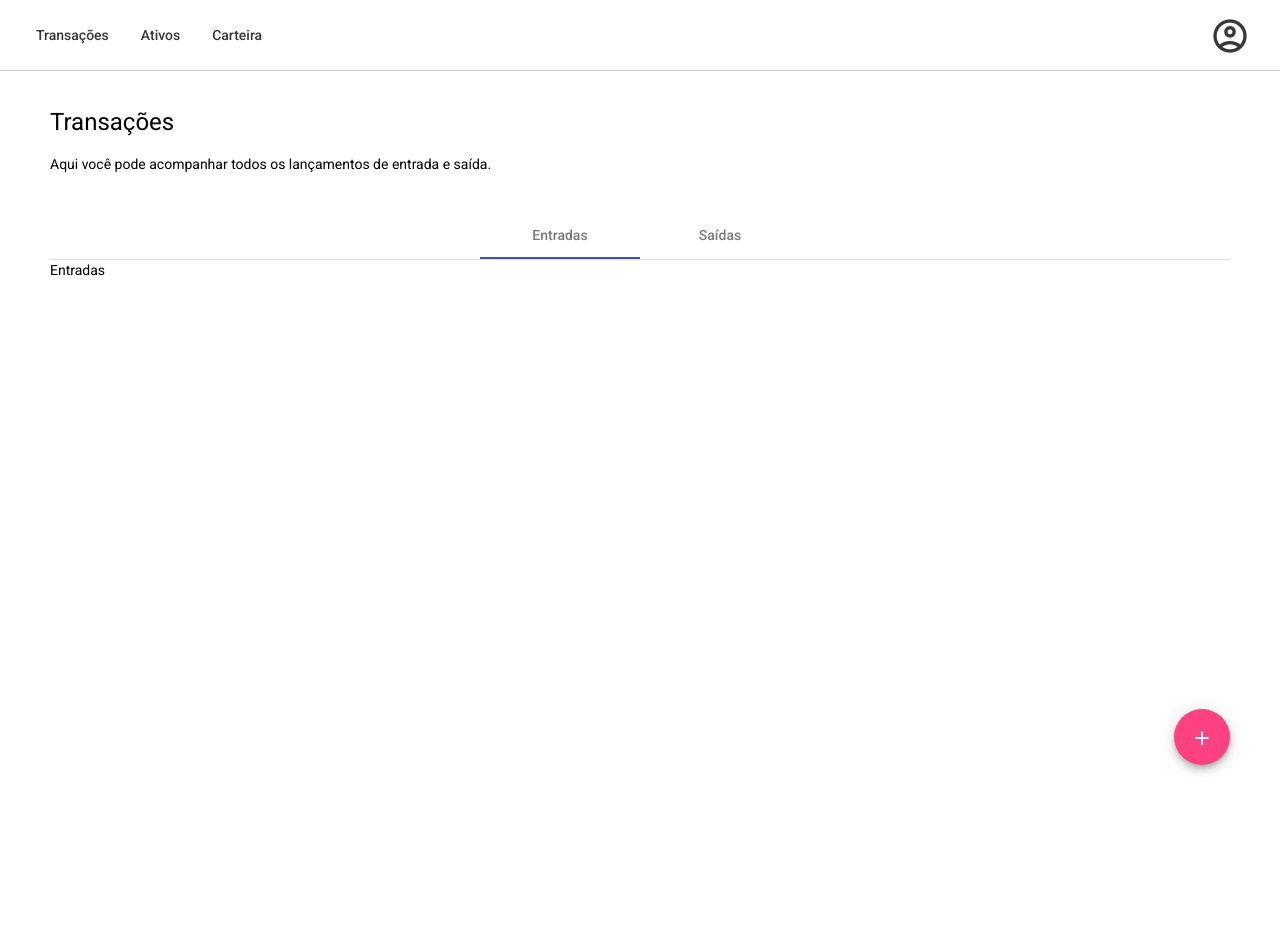
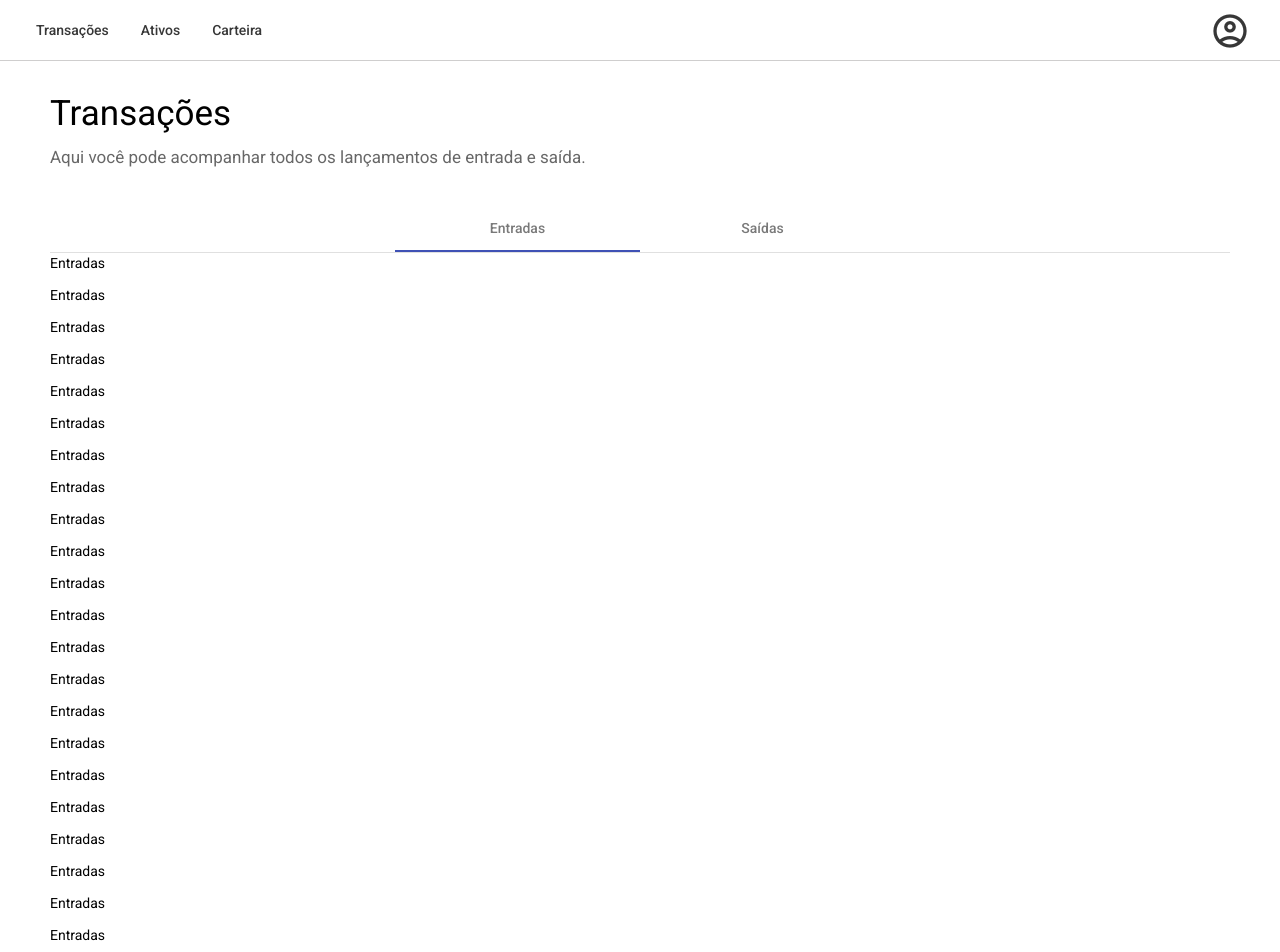
Before and after one commit to deriknyvo/investment-manager, an Angular app: page /transactions in a window 1280 px wide. Shown: the top 952 px of the page. Before the commit the page ends 800 px from the top, so only its background shows below. Built offline with nearby package versions, Linux system fonts and the light colour scheme.

Commit message:
Ajustando layout

```diff
--- a/src/app/pages/transactions/transactions.component.html
+++ b/src/app/pages/transactions/transactions.component.html
@@ -9,11 +9,62 @@
     <main>
         <mat-tab-group mat-align-tabs="center">
             <mat-tab label="Entradas">
-                <p>Entradas</p>
+                <div class="tab-container">
+                    <p>Entradas</p>
+                    <p>Entradas</p>
+                    <p>Entradas</p>
+                    <p>Entradas</p>
+                    <p>Entradas</p>
+                    <p>Entradas</p>
+                    <p>Entradas</p>
+                    <p>Entradas</p>
+                    <p>Entradas</p>
+                    <p>Entradas</p>
+                    <p>Entradas</p>
+                    <p>Entradas</p>
+                    <p>Entradas</p>
+                    <p>Entradas</p>
+                    <p>Entradas</p>
+                    <p>Entradas</p>
+                    <p>Entradas</p>
+                    <p>Entradas</p>
+                    <p>Entradas</p>
+                    <p>Entradas</p>
+                    <p>Entradas</p>
+                    <p>Entradas</p>
+                    <p>Entradas</p>
+                    <p>Entradas</p>
+                    <p>Entradas</p>
+                    <p>Entradas</p>
+                    <p>Entradas</p>
+                    <p>Entradas</p>
+                    <p>Entradas</p>
+                    <p>Entradas</p>
+                    <p>Entradas</p>
+                    <p>Entradas</p>
+                    <p>Entradas</p>
+                    <p>Entradas</p>
+                    <p>Entradas</p>
+                    <p>Entradas</p>
+                    <p>Entradas</p>
+                    <p>Entradas</p>
+                    <p>Entradas</p>
+                    <p>Entradas</p>
+                    <p>Entradas</p>
+                    <p>Entradas</p>
+                    <p>Entradas</p>
+                    <p>Entradas</p>
+                    <p>Entradas</p>
+                    <p>Entradas</p>
+                    <p>Entradas</p>
+                    <p>Entradas</p>
+                </div>
             </mat-tab>
 
             <mat-tab label="Saídas">
-                <p>Saídas</p>
+                <div class="tab-container">
+                    <p>Saídas</p>
+                </div>
             </mat-tab>
         </mat-tab-group>
     </main>
--- a/src/app/pages/transactions/transactions.component.scss
+++ b/src/app/pages/transactions/transactions.component.scss
@@ -1,3 +1,9 @@
+:host ::ng-deep {
+    .mat-tab-label {
+        min-width: 245px;
+    }
+}
+
 .content {
     height: 100%;
     display: flex;
@@ -6,6 +12,16 @@
 
 header {
     margin-bottom: 25px;
+
+    h1 {
+        font-size: 35px;
+        line-height: 35px
+    }
+
+    p {
+        font-size: 17px;
+        color: #676767;
+    }
 }
 
 main {
```
